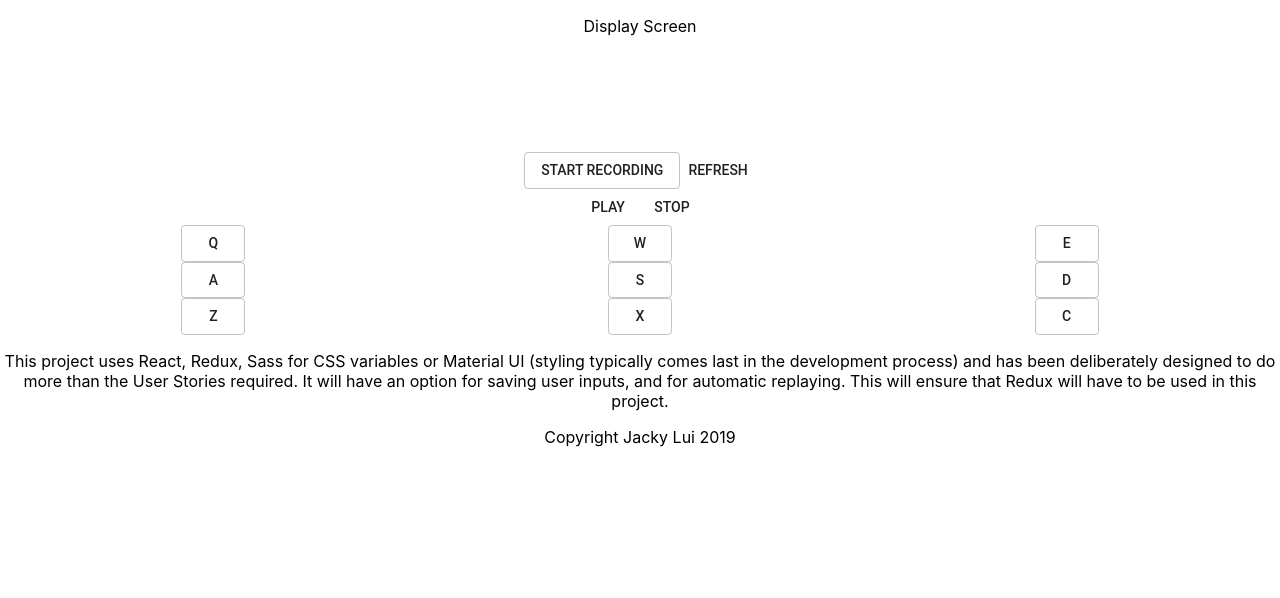
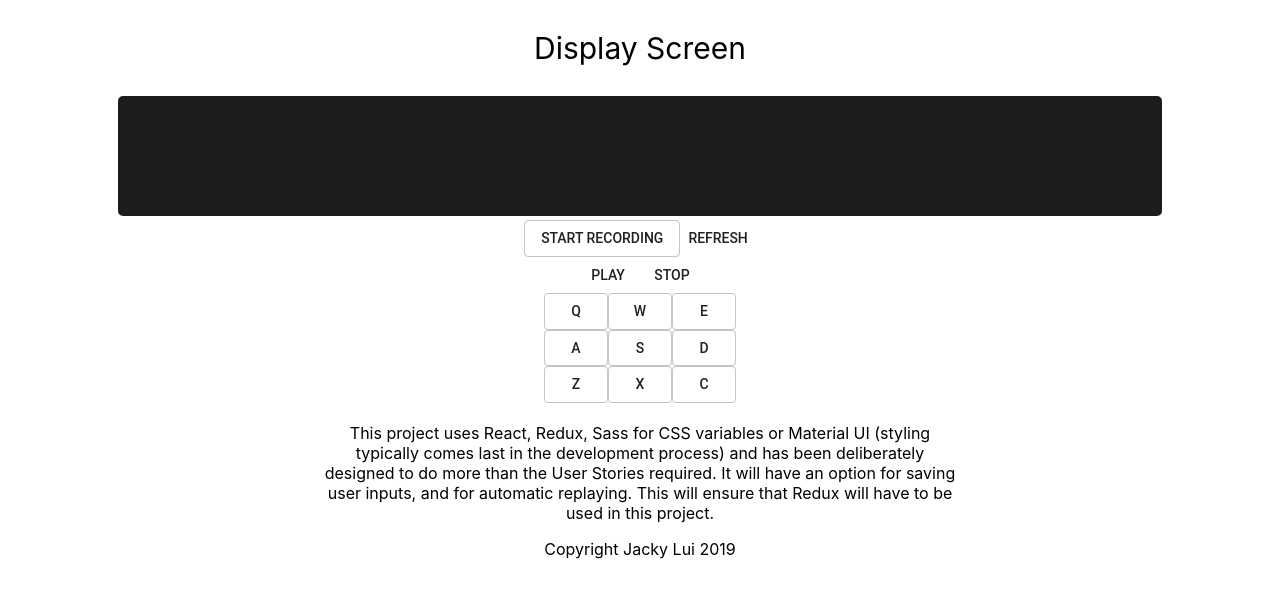
Before and after one commit to Recelis/drummachine, a React (Create React App) app: page / in a window 1280 px wide. Shown: the top 598 px of the page. Built offline with nearby package versions, Linux system fonts and the light colour scheme.

Commit message:
basic styling

```diff
--- a/src/App.css
+++ b/src/App.css
@@ -29,10 +29,25 @@
   text-align:center;
 }
 
+.Display-text{
+  font-size:30px;
+}
+
 .Display-pattern{
   width:80%;
   height:30%;
   min-height:100px;
+  background-color:rgb(29, 29, 29);
+  margin:0px;
+  padding:10px;
+  display:inline-block;
+  border-radius:5px;
+}
+
+.Display-sounds{
+  background-color:rgb(35, 35, 247) !important;
+  color:white !important;
+  margin:5px !important;
 }
 
 .Display-tinyX{
@@ -40,12 +55,16 @@
   height:15px;
   top:0px;
   font-size:15px;
-  color:rgb(107, 179, 0);
+  color:rgb(153, 255, 0);
   background-color:transparent;
   border: solid 0 transparent;
   text-align:left;
   padding:0px;
   margin:0px;
+}
+
+.Control-buttons{
+
 }
 
 .Display-tinyX:hover{
@@ -68,3 +87,8 @@
 .recordOff{
   background-color:white;
 }
+
+.Footer{
+  width:50%;
+  margin:0 auto;
+}
--- a/src/App.js
+++ b/src/App.js
@@ -22,17 +22,19 @@ class App extends Component {
   render() {
     return (
       <div id="drum-machine">
-        <p id="display">Display Screen</p>
+        <p class="Display-text">Display Screen</p>
         <Display />
+        <div className = "Control-buttons">
         <Record />
         <Refresh />
+        </div>
         <Play />
         <div id="drumpads">
           <Keys />
         </div>
-
+        <br/>
         <footer>
-          <p>
+          <p className = "Footer">
             This project uses React, Redux, Sass for CSS variables or Material
             UI (styling typically comes last in the development process) and has
             been deliberately designed to do more than the User Stories
--- a/src/presentational/displayScreen.js
+++ b/src/presentational/displayScreen.js
@@ -3,7 +3,6 @@ import Sound from "./sound";
 
 class DisplayScreen extends Component {
   render() {
-    console.log(this.props.sequence);
     let sequence = this.props.sequence.map((sound, index) => (
       <Sound sound={sound} index={index} key = {index}
       prepareToDelete = {this.props.prepareToDelete}
--- a/src/presentational/keypad.js
+++ b/src/presentational/keypad.js
@@ -54,21 +54,25 @@ export default class KeyPad extends Component {
 
   render() {
     return (
-      <Grid container>
-        <Grid item xs={12}>
-          <Grid container spacing={0} justify="right">
+      <Grid container className = "Keypad">
+        <Grid container xs={12} justify = "center">
+          <Grid spacing={0} item>
                   <DrumPad
                     letter="Q"
                     onClick={() => this.keyActivity("Q")}
                     buttonStatus={this.props.keyState.Q}
                     onStatus={this.props.allowRecord}
                   />
+            </Grid>
+            <Grid spacing={0} item>
                   <DrumPad
                     letter="W"
                     onClick={() => this.keyActivity("W")}
                     buttonStatus={this.props.keyState.W}
                     onStatus={this.props.allowRecord}
                   />
+            </Grid>
+            <Grid spacing={0} item>
                 <DrumPad
                   letter="E"
                   onClick={() => this.keyActivity("E")}
@@ -76,19 +80,25 @@ export default class KeyPad extends Component {
                   onStatus={this.props.allowRecord}
                 />
           </Grid>
-          <Grid container spacing={0} justify="center">
+          </Grid>
+          <Grid container xs = {12} justify = "center">
+          <Grid spacing={0} item>
             <DrumPad
               letter="A"
               onClick={() => this.keyActivity("A")}
               buttonStatus={this.props.keyState.A}
               onStatus={this.props.allowRecord}
             />
+            </Grid>
+            <Grid spacing={0} item>
             <DrumPad
               letter="S"
               onClick={() => this.keyActivity("S")}
               buttonStatus={this.props.keyState.S}
               onStatus={this.props.allowRecord}
             />
+            </Grid>
+            <Grid spacing={0} item>
             <DrumPad
               letter="D"
               onClick={() => this.keyActivity("D")}
@@ -96,19 +106,25 @@ export default class KeyPad extends Component {
               onStatus={this.props.allowRecord}
             />
             </Grid>
-          <Grid container spacing={0} justify="center">
+          </Grid>
+          <Grid container xs = {12} justify = "center">
+          <Grid spacing={0} item>
             <DrumPad
               letter="Z"
               onClick={() => this.keyActivity("Z")}
               buttonStatus={this.props.keyState.Z}
               onStatus={this.props.allowRecord}
             />
+            </Grid>
+            <Grid spacing={0} item>
             <DrumPad
               letter="X"
               onClick={() => this.keyActivity("X")}
               buttonStatus={this.props.keyState.X}
               onStatus={this.props.allowRecord}
             />
+            </Grid>
+            <Grid spacing={0} item>
             <DrumPad
               letter="C"
               onClick={() => this.keyActivity("C")}
--- a/src/presentational/sound.js
+++ b/src/presentational/sound.js
@@ -3,12 +3,11 @@ import Button from "@material-ui/core/Button";
 
 class Sound extends Component {
   render() {
-    console.log("are you rerunning this?");
     let sound = this.props.sound;
     let index = this.props.index;
-    return (
-        sound[Object.keys(sound)] === "closed" ? (
+    return sound[Object.keys(sound)] === "closed" ? (
       <Button
+        className="Display-sounds"
         onClick={() => this.props.prepareToDelete(Object.keys(sound), index)}
       >
         {Object.keys(sound)}
@@ -16,6 +15,7 @@ class Sound extends Component {
     ) : (
       <span>
         <Button
+          className="Display-sounds"
           onClick={() => this.props.prepareToDelete(Object.keys(sound), index)}
         >
           {Object.keys(sound)}
@@ -29,7 +29,6 @@ class Sound extends Component {
           </button>
         </sup>
       </span>
-        )
     );
   }
 }
```
Lines whose indentation alone changed are shown as unchanged.
